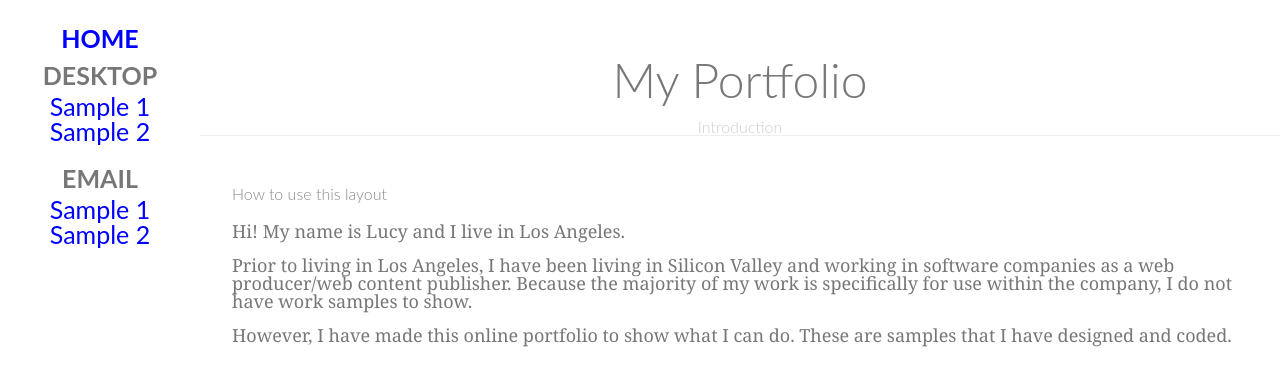
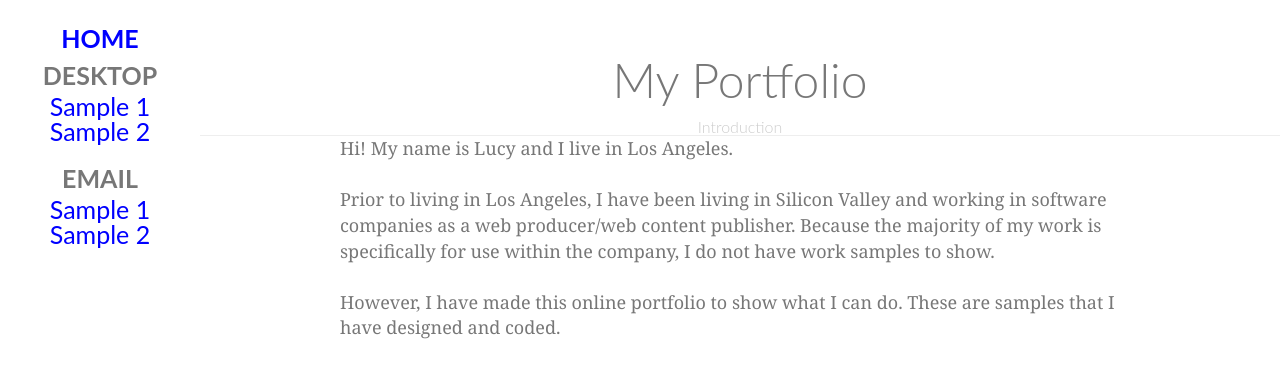
Before and after one commit to nuumu/nuumu.github.io, a Jekyll site: the page built from index.html, in a window 1280 px wide. Shown: the top 386 px of the page. Built offline with Jekyll 4.4.1, drawn with Linux system fonts in a browser that asks for light colours.

Commit message:
Update index.html

```diff
--- a/index.html
+++ b/index.html
@@ -8,8 +8,8 @@ title: Portfolio
             <h2>Introduction</h2>
         </div>
 
-        <div class="content">
-            <h2 class="content-subhead">How to use this layout</h2>
+        <div class="contentbox">
+
 <p class="serif">Hi! My name is Lucy and I live in Los Angeles.</p><br />
 
 <p class="serif">Prior to living in Los Angeles, I have been living in Silicon Valley and working in software companies as a web producer/web content publisher. Because the majority of my work is specifically for use within the company, I do not have work samples to show.</p><br />
```
